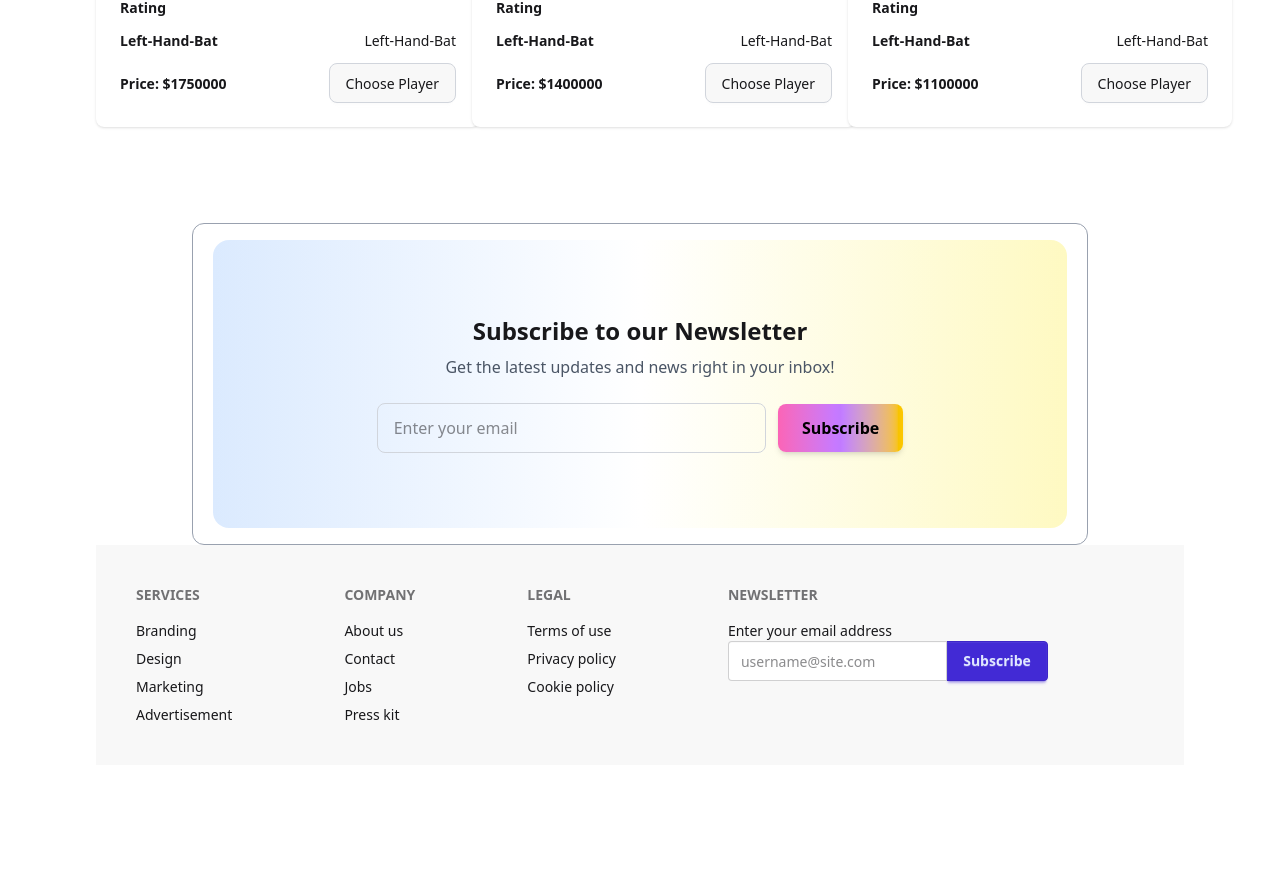
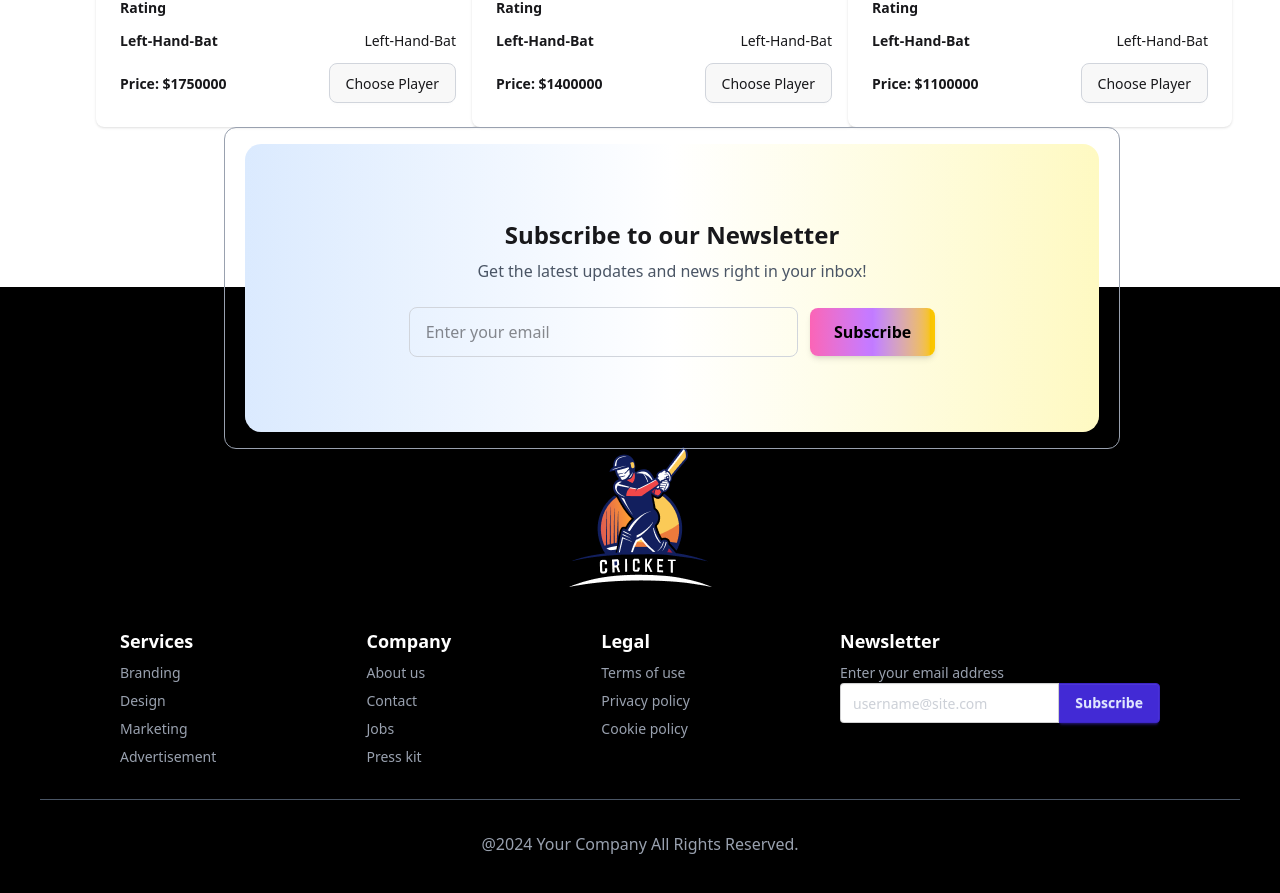
Before and after one commit to SAJID-AFNAN/Dream_team_xi, a React (Vite) app: page / in a window 1280 px wide. Shown: the part 3137-4030 px from the top of the page. Before the commit the page ends 3902 px from the top, so only its background shows below. Built offline with nearby package versions, Linux system fonts and the light colour scheme; data requests are answered from the project's data file.

Commit message:
Home page design complete

```diff
--- a/src/Components/Banner/Banner.jsx
+++ b/src/Components/Banner/Banner.jsx
@@ -1,7 +1,7 @@
 
 const Banner = () => {
   return (
-    <div>
+    <div className="absolute w-full top-816 max-w-6xl">
       <div className=" border border-gray-400 rounded-xl md:max-w-4xl mx-auto px-5 py-4">
         <div className="md:max-w-4xl m h-72 mx-auto rounded-2xl p-8 text-center  md:flex md:flex-col items-center justify-center bg-gradient-to-r from-blue-100 via-white to-yellow-100">
           <h2 className="text-2xl font-bold mb-2">
--- a/src/Components/Footer/Footer.jsx
+++ b/src/Components/Footer/Footer.jsx
@@ -1,30 +1,37 @@
-
+import logo from "../../assets/images/logo-footer.png";
 const Footer = () => {
   return (
     <div>
-      <footer className="footer sm:footer-horizontal bg-base-200 text-base-content p-10">
+      <footer className="bg-black text-gray-400 px-10 pt-40 pb-10 mx-auto ">
+        <div className="flex justify-center items-center text-center pb-10">
+          <img
+            src={logo}
+            alt=""
+          />
+        </div>
+        <div className="footer sm:footer-horizontal justify-between px-20 pb-8 border-b border-gray-600">
           <nav>
-          <h6 className="footer-title">Services</h6>
+            <h6 className="font-bold text-lg text-white">Services</h6>
             <a className="link link-hover">Branding</a>
             <a className="link link-hover">Design</a>
             <a className="link link-hover">Marketing</a>
             <a className="link link-hover">Advertisement</a>
           </nav>
           <nav>
-          <h6 className="footer-title">Company</h6>
+            <h6 className="font-bold text-lg text-white">Company</h6>
             <a className="link link-hover">About us</a>
             <a className="link link-hover">Contact</a>
             <a className="link link-hover">Jobs</a>
             <a className="link link-hover">Press kit</a>
           </nav>
           <nav>
-          <h6 className="footer-title">Legal</h6>
+            <h6 className="font-bold text-lg text-white">Legal</h6>
             <a className="link link-hover">Terms of use</a>
             <a className="link link-hover">Privacy policy</a>
             <a className="link link-hover">Cookie policy</a>
           </nav>
           <form>
-          <h6 className="footer-title">Newsletter</h6>
+            <h6 className="font-bold text-lg text-white">Newsletter</h6>
             <fieldset className="w-80">
               <label>Enter your email address</label>
               <div className="join">
@@ -37,6 +44,10 @@ const Footer = () => {
               </div>
             </fieldset>
           </form>
+        </div>
+        <div>
+            <p className="text-center pt-8">@2024 Your Company All Rights Reserved.</p>
+        </div>
       </footer>
     </div>
   );
--- a/src/Components/MainSection/Main.jsx
+++ b/src/Components/MainSection/Main.jsx
@@ -10,7 +10,7 @@ const Main = () => {
       .then((data) => setData(data));
   }, []);
   return (
-    <div className="py-24">
+    <div className="pt-24 pb-40">
       <div className="flex justify-between items-center">
         <h2 className="text-xl font-bold">Available Players</h2>
         <div className="border border-gray-300 rounded-lg font-medium">
--- a/src/Pages/Home/Home.jsx
+++ b/src/Pages/Home/Home.jsx
@@ -1,17 +1,21 @@
-import Banner from '../../Components/Banner/Banner';
-import Footer from '../../Components/Footer/Footer';
-import Header from '../../Components/Header/Header';
-import Main from '../../Components/MainSection/Main';
-import Navbar from '../../Components/Navbar/Navbar';
+import Banner from "../../Components/Banner/Banner";
+import Footer from "../../Components/Footer/Footer";
+import Header from "../../Components/Header/Header";
+import Main from "../../Components/MainSection/Main";
+import Navbar from "../../Components/Navbar/Navbar";
 
 const Home = () => {
   return (
-        <div className='px-24'>
+    <div>
+      <div className="px-24">
         <Navbar></Navbar>
         <Header></Header>
         <Main></Main>
-            <Banner className=""></Banner>
+        <Banner className="relative"></Banner>
+      </div>
+      <div>
         <Footer></Footer>
+      </div>
     </div>
   );
 };
```
Lines whose indentation alone changed are shown as unchanged.
